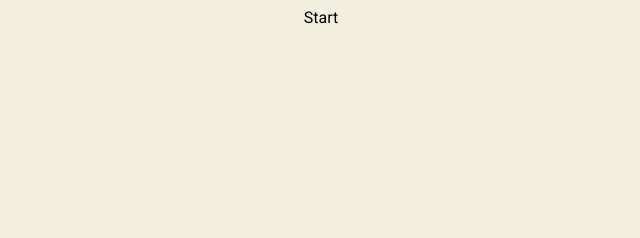
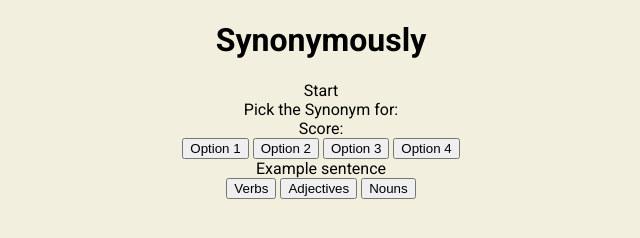
Before and after one commit to anchvo/pp2-synonym-quiz-game, a plain HTML site: page game.html in a window 1280 px wide. Shown: the whole page, without its empty margins (319-959 px from the left). Drawn offline with Linux system fonts and the light colour scheme.

Commit message:
Add buttons and placeholder texts to HTML pages.

```diff
--- a/game.html
+++ b/game.html
@@ -10,21 +10,32 @@
 
 <body>
     <main class="game-area">
-        <a href="index.html">Start</a>
         <!-- Includes Title and Links to Homepage and How to Play-Box-->
-        <header id="menu"></header>
+        <header id="menu">
+            <h1 class="heading">Synonymously</h1>
+            <a href="index.html">Start</a>
+        </header>
         <!-- Cicle in which the question and category is displayed, e.g. Verbs Tier One - Pick the Synonym for-->
-        <div class="question-box"></div>
+        <div class="question-box">Pick the Synonym for: </div>
         <!-- Box for possible icon or username that the user can pick on the start page -->
         <div class="user-credentials-box"></div>
         <!-- The Score is tracked and shown to the user here, updates as the tiers of the categories are completed and how many correct & incorrect answers were given (?)-->
-        <div class="score-box"></div>
+        <div class="score-box">Score: </div>
         <!-- The buttons with the answer options go here-->
-        <div class="game-box"></div>
+        <div class="game-box">
+            <button class="answer-buttons">Option 1</button>
+            <button class="answer-buttons">Option 2</button>
+            <button class="answer-buttons">Option 3</button>
+            <button class="answer-buttons">Option 4</button>
+        </div>
         <!-- Shows an example sentence if answer is correct & a respective synonym for the incorrect answer-->
-        <div class="feedback-box"></div>
+        <div class="feedback-box">Example sentence</div>
         <!-- Buttons with the different categories verbs, nouns, adjectives that adjust which category is played and can be switched by the user by clicking on it (move to top?)-->
-        <div class="question-categories-box"></div>
+        <div class="question-categories-box">
+            <button class="category-buttons">Verbs</button>
+            <button class="category-buttons">Adjectives</button>
+            <button class="category-buttons">Nouns</button>
+        </div>
     </main>
     <script src="assets/js/script.js"></script>
 </body>
```
Also changed, not shown: index.html (+2 -2 lines).
